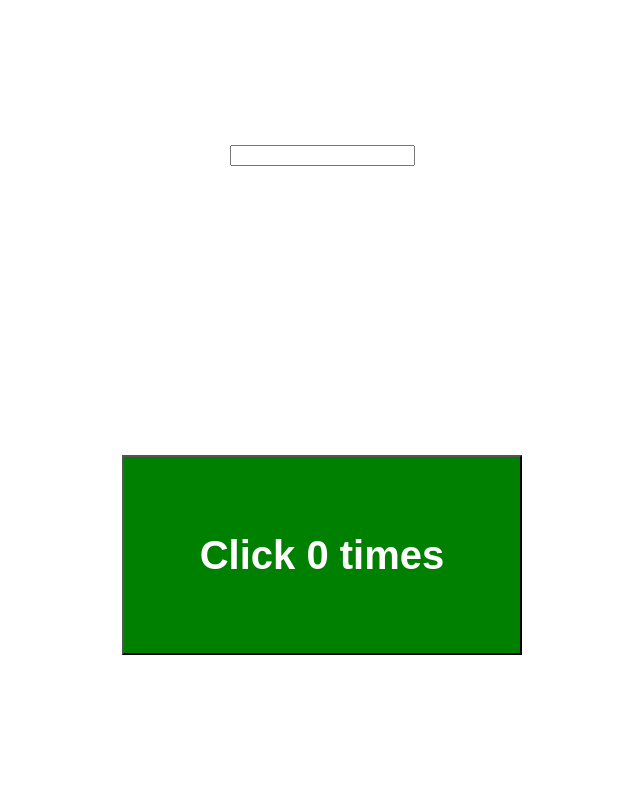
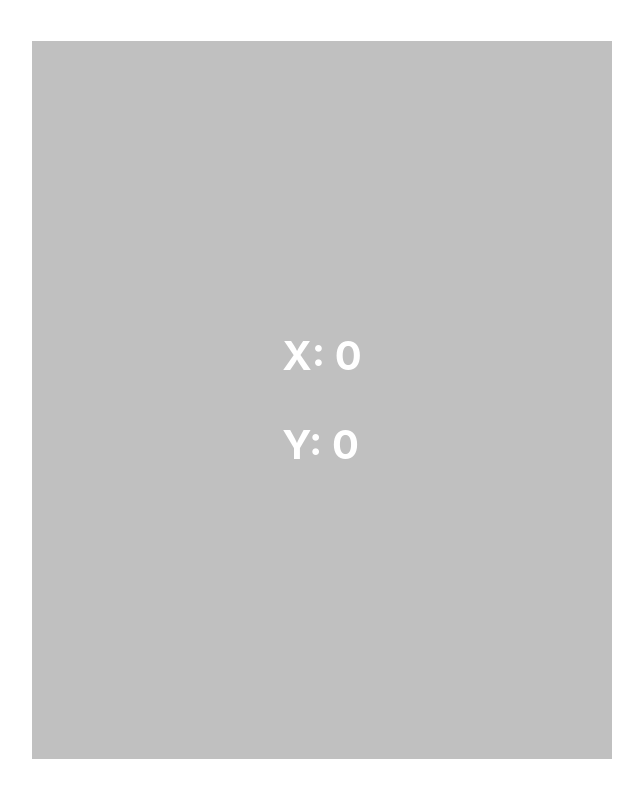
Before and after one commit to BasitMaqsood/_REACT_HOOKS, a React (Create React App) app: page / in a window 1280 px wide. Shown: the whole page, without its empty margins (318-961 px from the left). Built offline with nearby package versions, Linux system fonts and the light colour scheme.

Commit message:
use-effect only once

```diff
--- a/src/App.js
+++ b/src/App.js
@@ -6,6 +6,7 @@ import HooksCounterTwo from './component/HooksCounterTwo';
 import HooksCounterThree from './component/HooksCounterThree';
 import HooksCounterFour from './component/HooksCounterFour';
 import HooksCounterFive from './component/HooksCounterFive';
+import HookMouse from './component/HookMouse';
 
 import './App.css';
 
@@ -17,7 +18,8 @@ function App() {
       {/* <HooksCounterTwo /> */}
       {/* <HooksCounterThree /> */}
       {/* <HooksCounterFour /> */}
-      <HooksCounterFive />
+      {/* <HooksCounterFive /> */}
+      <HookMouse />
     </div>
   );
 }
--- a/src/component/ClassCounter.js
+++ b/src/component/ClassCounter.js
@@ -3,11 +3,14 @@ import React, { Component, Fragment } from 'react';
 class ClassCounter extends Component {
     state = {
         counter: 0,
-        name: ''
+        name: '',
+        x: 0,
+        y: 0
     }
 
     componentDidMount() {
-        document.title = `Clicked ${this.state.counter} times`
+        document.title = `Clicked ${this.state.counter} times`;
+        window.addEventListener('mousemove', this.logMousePosition);
     }
 
     componentDidUpdate(prevProps, prevState) {
@@ -17,6 +20,13 @@ class ClassCounter extends Component {
             console.log('After Checking the condition')
             document.title = `Clicked ${this.state.counter} times`;
         }
+    }
+
+    logMousePosition = (e) => {
+        this.setState({
+            x: e.clientX,
+            y: e.clientY
+        })
     }
 
 
@@ -29,7 +39,7 @@ class ClassCounter extends Component {
     }
 
     render() {
-        const { counter, name } = this.state;
+        const { counter, name, x, y } = this.state;
         return (
             <Fragment>
                 <input type="text" value={name} onChange={(e) => {
@@ -42,6 +52,10 @@ class ClassCounter extends Component {
                     style={{ width: 400, height: 200, backgroundColor: 'green', color: 'white', fontWeight: 'bold', fontSize: 40 }}>
                     Increment {counter}
                 </button>
+                <div>
+                    <p>X: {x}</p>
+                    <p>Y: {y} </p>
+                </div>
             </Fragment>);
     }
 }
--- /dev/null
+++ b/src/component/HookMouse.js
@@ -0,0 +1,27 @@
+import React, { useState, useEffect, Fragment } from 'react';
+
+const HookMouse = () => {
+    const [x, setX] = useState(0);
+    const [y, setY] = useState(0);
+
+    const logMousePosition = (e) => {
+        setX(e.clientX);
+        setY(e.clientY);
+    }
+
+    useEffect(() => {
+        console.log('useeffect called')
+        window.addEventListener('mousemove', logMousePosition);
+    }, [])
+
+    return (
+        <Fragment>
+            <div style={{ backgroundColor: 'silver', color: 'white', padding: 250, fontWeight: 'bold', fontSize: 40 }}>
+                <p>X: {x}</p>
+                <p>Y: {y}</p>
+            </div>
+        </Fragment>
+    );
+}
+
+export default HookMouse;
```
